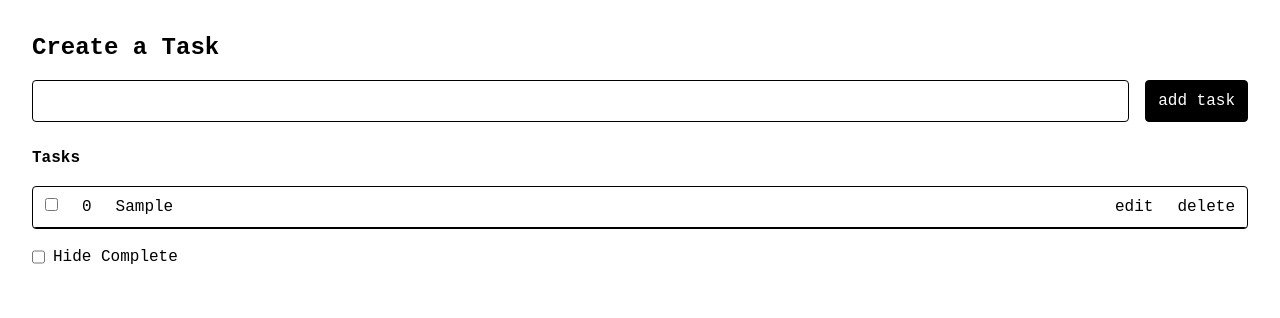
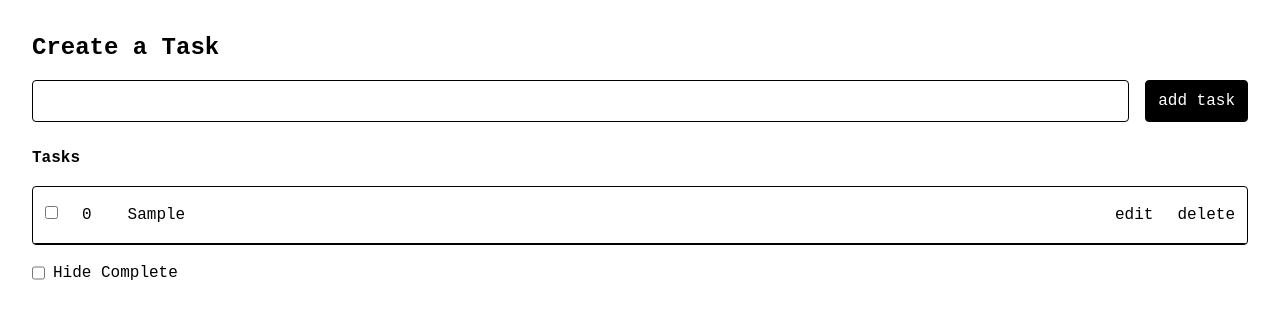
Before and after one commit to renagc/react-challenge, a React (Vite) app: page / in a window 1280 px wide. Both pictures are taken after typing "Sample" into the empty fields and a click on the button "add task". Shown: the top 318 px of the page. Built offline with nearby package versions, Linux system fonts and the light colour scheme.

Commit message:
changed input padding

```diff
--- a/src/components/Task.tsx
+++ b/src/components/Task.tsx
@@ -26,7 +26,11 @@ function TaskItem({ item }: { item: Task }) {
       <td className={padding + " w-full"}>
         <input
           type="text"
-          className={!enable ? "border w-full focus:outline-0" : "w-full"}
+          className={
+            !enable
+              ? "border w-full py-2 px-3 rounded focus:outline-0"
+              : "w-full py-2 px-3"
+          }
           value={title}
           onChange={(e: React.ChangeEvent<HTMLInputElement>) =>
             setTitle(e.target.value)
```
